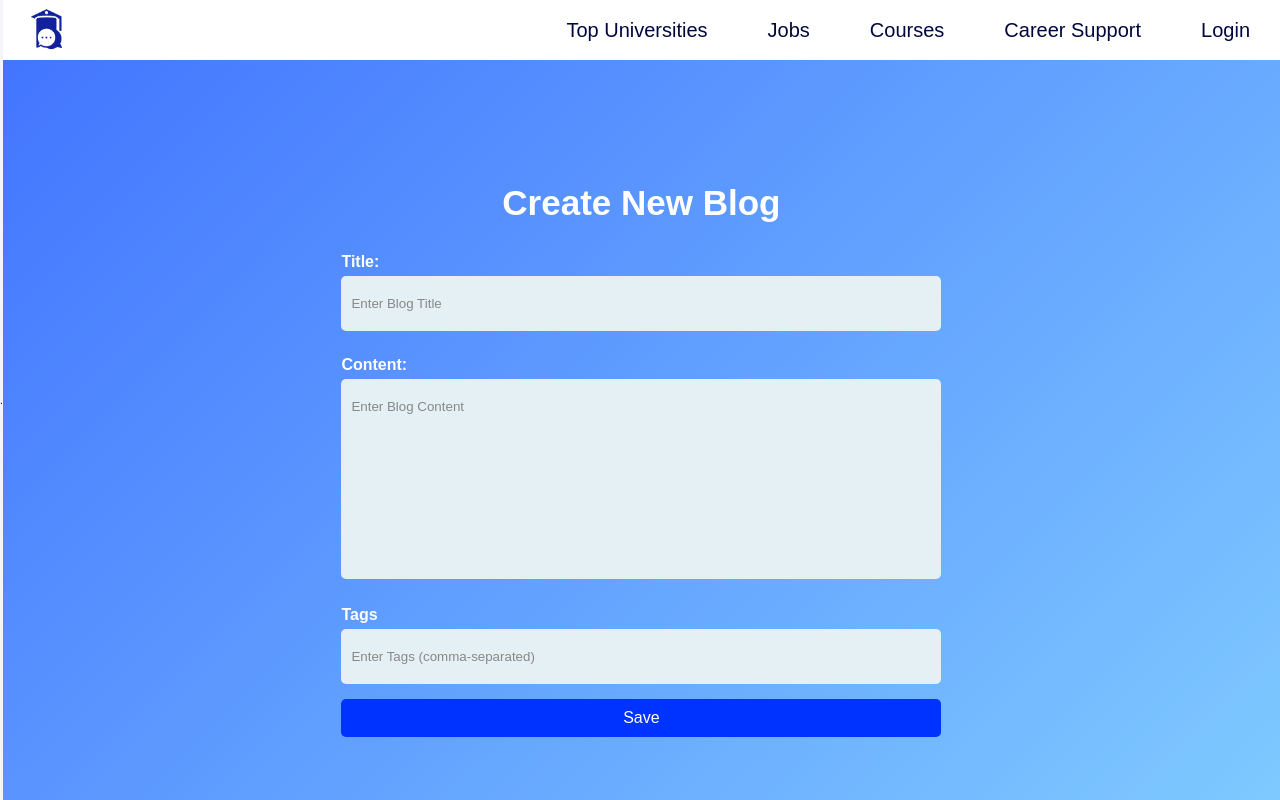
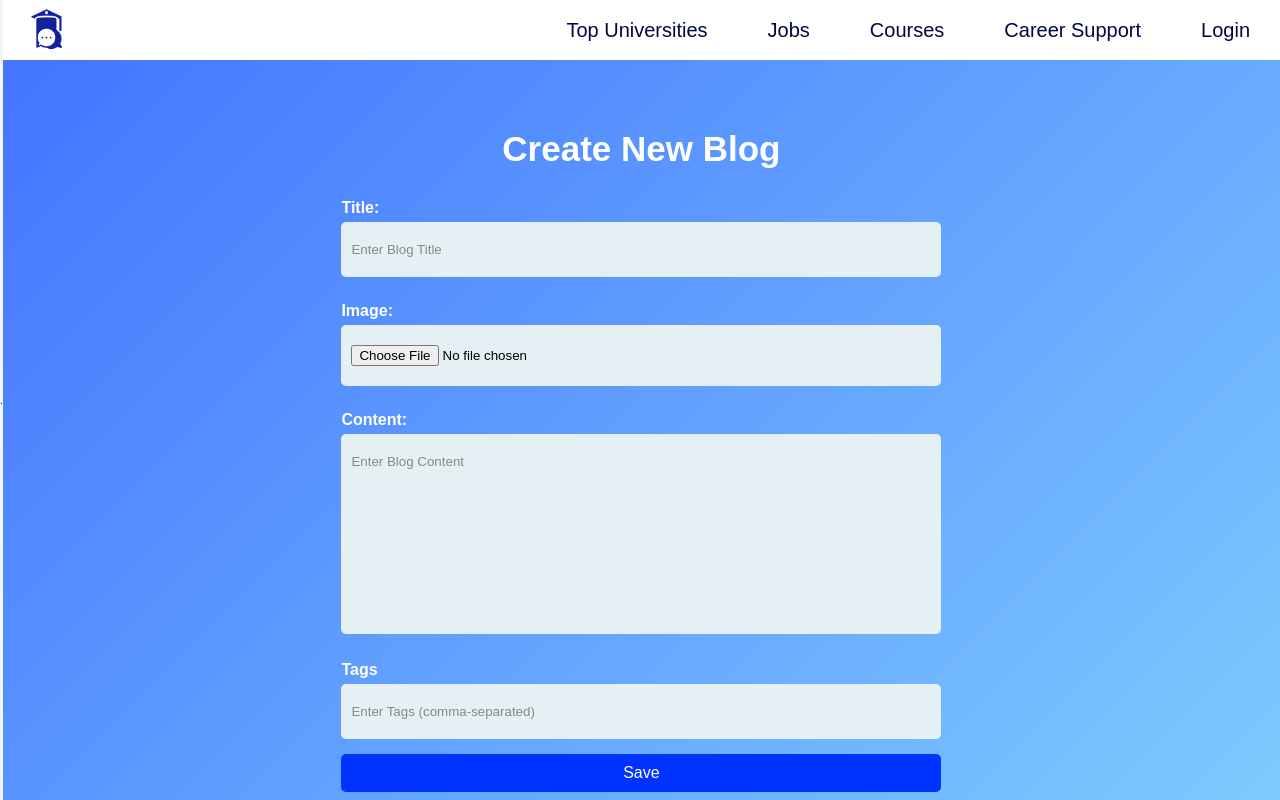
Before and after one commit to Counselllor/Counsellor-Web, a React (Vite) app: page /blogwrite in a window 1280 px wide. Built offline with nearby package versions, Linux system fonts and the light colour scheme; no server answers; the database is empty; a web font is replaced by a local one.

Commit message:
Added image

```diff
--- a/src/components/blogs/Blogs.jsx
+++ b/src/components/blogs/Blogs.jsx
@@ -43,10 +43,12 @@ const Blogs = () => {
             date: new Date(blog.createdAt).toLocaleDateString(),
             summary: stripMarkdown(blog.content.substring(0, 100)) + '...',
             tags: blog.tags,
+            image:blog.image,
             author: blog.author,
             link: `/blogs/${blog.id}`
           }));
           setBlogsData(blogsArray);
+          console.log(blogsArray)
         } else {
           console.log('No data available');
         }
@@ -133,6 +135,7 @@ console.log(blogsData)
 
             <div key={index} className="blog-card">
               <h2>{blog.title}</h2>
+              {blog.image && <img style={{width:"170px",height:"170px"}} src={blog.image}></img>}
               <p className="blog-date">{blog.date}</p>
               <p>{blog.summary}</p>
               <p className="blog-author">By: {blog.author}</p>
--- a/src/components/blogs/Blogswrite.jsx
+++ b/src/components/blogs/Blogswrite.jsx
@@ -18,6 +18,7 @@ const BlogWrite = () => {
   const [tags, setTags] = useState('');
   const [isLoggedIn, setLogin] = useState(false);
   const [menuOpen, setMenuOpen] = useState(false);
+  const [isImg,setIsImg]=useState(false)
   const [user, setUser] = useState(null);
   const { theme, toggleTheme } = useContext(ThemeContext);
   const navigate = useNavigate();
@@ -87,7 +88,19 @@ const BlogWrite = () => {
       return (c === 'x' ? r : (r & 0x3) | 0x8).toString(16);
     });
   };
-
+  const convertToBase64 = (file) => {
+    return new Promise((resolve, reject) => {
+      const reader = new FileReader();
+      reader.readAsDataURL(file);
+      reader.onload = () => resolve(reader.result);
+      reader.onerror = (error) => reject(error);
+    });
+  };
+  async function handleImageUpload(e){
+    let img=e.target.files[0]
+    img=await convertToBase64(img)
+    setIsImg(img)
+  }
   const handleSubmit = async (e) => {
     e.preventDefault();
     if (!user) {
@@ -99,6 +112,7 @@ const BlogWrite = () => {
       id: articleId,
       title,
       content,
+      image:isImg,
       tags: tags.split(',').map((tag) => tag.trim()),
       author: user.firstname+" "+user.surname,
       createdBy: userId,
@@ -178,6 +192,10 @@ const BlogWrite = () => {
           />
         </div>
         <div>
+          <label>Image:</label>
+       {!isImg ?   <input type='file' onChange={handleImageUpload}></input>:<img src={isImg}></img>}
+        </div>
+        <div>
           <label htmlFor="content">Content:</label>
           <textarea
             id="content"
```
